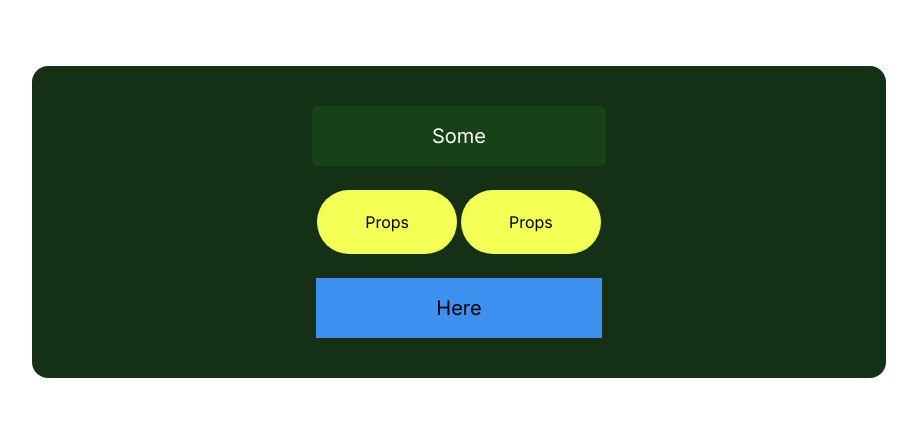
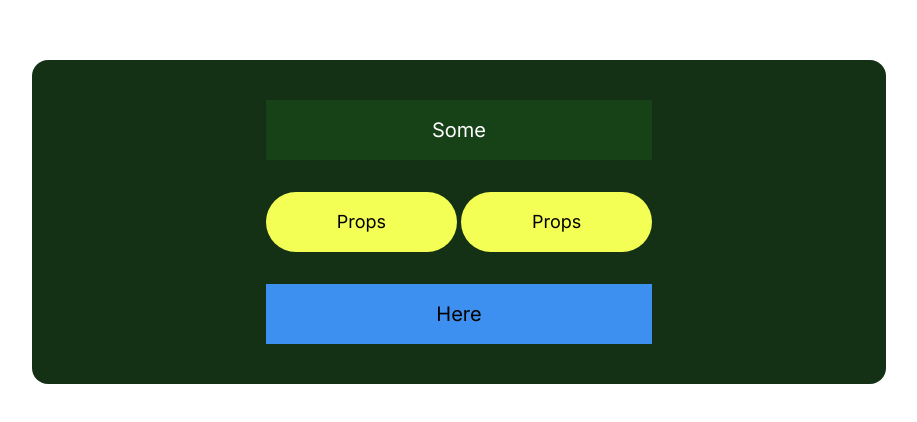
Before and after one commit to acm-ucr/pickleball-website, a Next.js app: page / in a window 1280 px wide. Shown: the part 178-600 px from the top of the page, without its empty margins (181-1098 px from the left). Built offline with nearby package versions, Linux system fonts and the light colour scheme.

Commit message:
Adjusted width of the divs to match image & justify-self-center

```diff
--- a/src/app/Example.tsx
+++ b/src/app/Example.tsx
@@ -8,21 +8,21 @@ interface ComponentProps {
 
 const ComponentProps = ({ text1, text2, text3 }: ComponentProps) => {
   return (
-    <div className="bg-pickleball-green-200 flex w-2/3 flex-col items-center justify-center gap-6 rounded-2xl p-10">
-      <div className="bg-pickleball-green-100 rounded-md px-30 py-4 text-center text-xl text-white">
+    <div className="bg-pickleball-green-200 flex w-2/3 flex-col items-center justify-center gap-8 rounded-2xl p-10 justify-self-center">
+      <div className="bg-pickleball-green-100 w-1/2 py-4 text-center text-xl text-white">
         {text1}
       </div>
 
-      <div className="flex gap-1">
-        <div className="bg-pickleball-lime-100 w-full rounded-4xl p-5 px-12 text-right">
+      <div className="flex w-1/2 gap-1" >
+        <div className="bg-pickleball-lime-100 flex-1 flex items-center justify-center rounded-full py-4 text-lg text-black">
           {text2}
         </div>
-        <div className="bg-pickleball-lime-100 w-full rounded-4xl p-5 px-12 text-left">
+        <div className="bg-pickleball-lime-100 flex-1 flex items-center justify-center rounded-full py-4 text-lg text-black">
           {text2}
         </div>
       </div>
 
-      <div className="bg-pickleball-blue-100 px-30 py-4 text-center text-xl text-black">
+      <div className="bg-pickleball-blue-100 w-1/2 py-4 text-center text-xl text-black">
         {text3}
       </div>
     </div>
```
